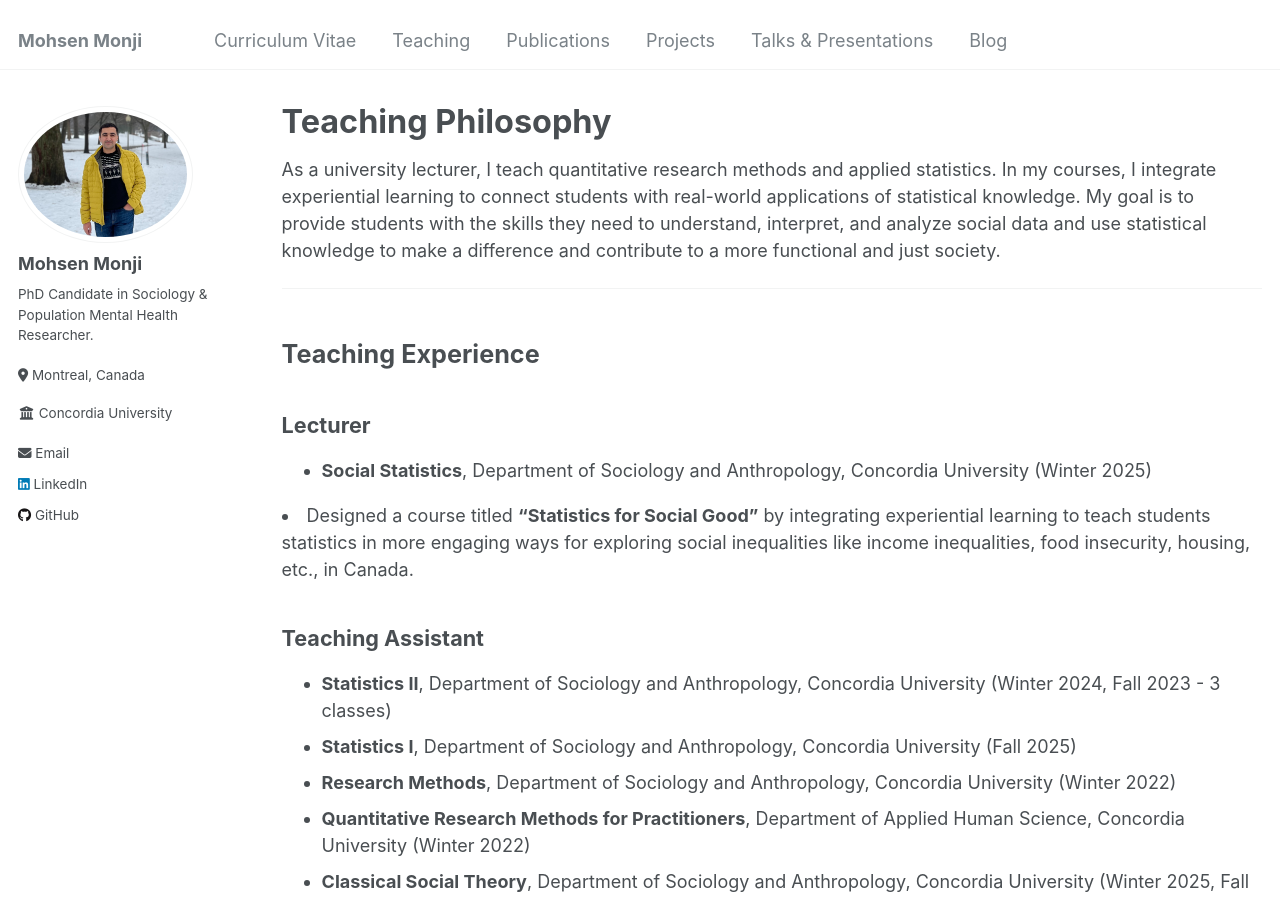
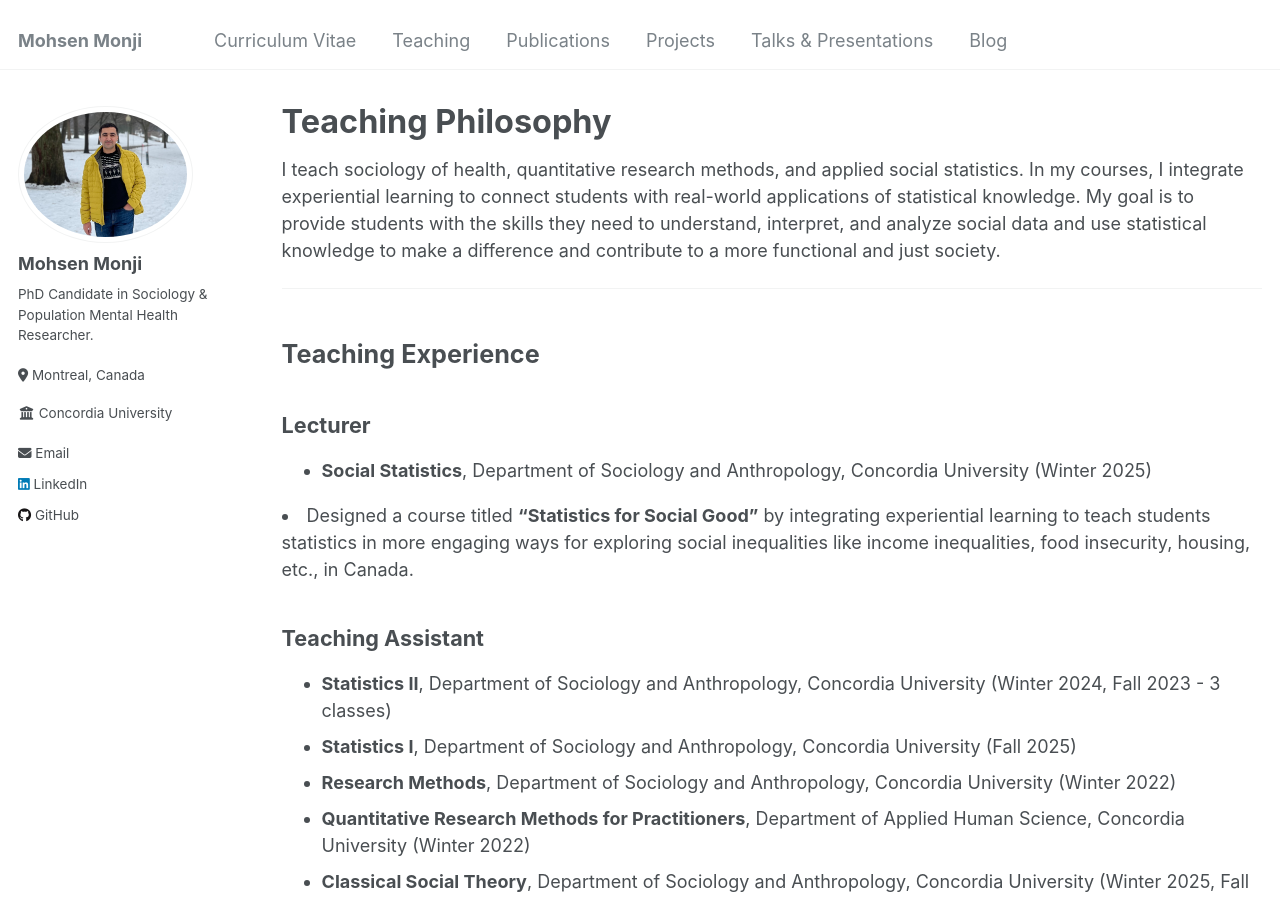
Before and after one commit to Mohsnmonji/mohsnmonji.github.io, a Jekyll site: the page built from _pages/teaching.html, in a window 1280 px wide and 900 px high. Built offline with Jekyll 4.4.1, drawn with Linux system fonts in a browser that asks for light colours.

Commit message:
Update teaching.html

```diff
--- a/_pages/teaching.html
+++ b/_pages/teaching.html
@@ -6,7 +6,7 @@ author_profile: true
 ---
 
 
-<p>As a university lecturer, I teach quantitative research methods and applied statistics. In my courses, I integrate experiential learning to connect students with real-world applications of statistical knowledge. My goal is to provide students with the skills they need to understand, interpret, and analyze social data and use statistical knowledge to make a difference and contribute to a more functional and just society.</p>
+<p> I teach sociology of health, quantitative research methods, and applied social statistics. In my courses, I integrate experiential learning to connect students with real-world applications of statistical knowledge. My goal is to provide students with the skills they need to understand, interpret, and analyze social data and use statistical knowledge to make a difference and contribute to a more functional and just society.</p>
 
 <hr>
 
```
